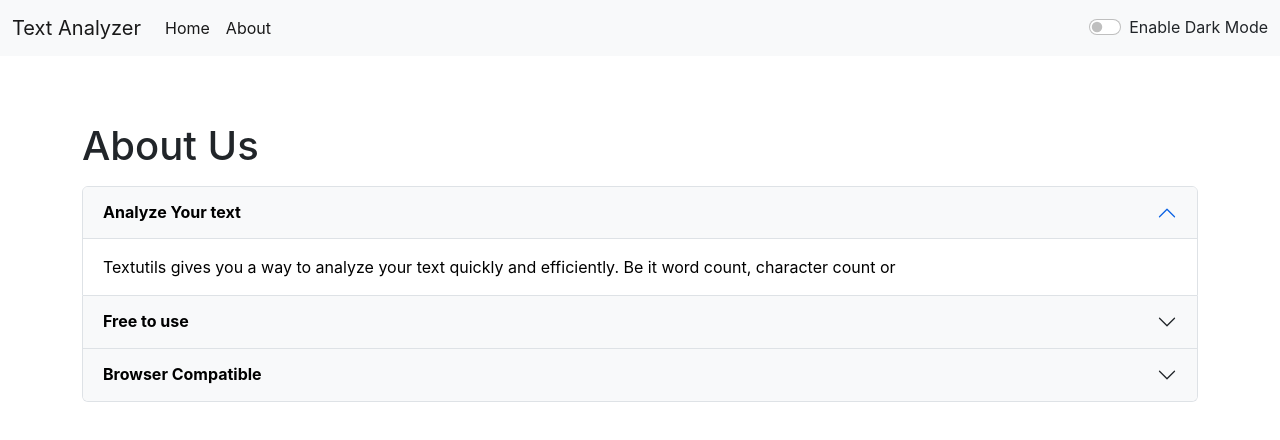
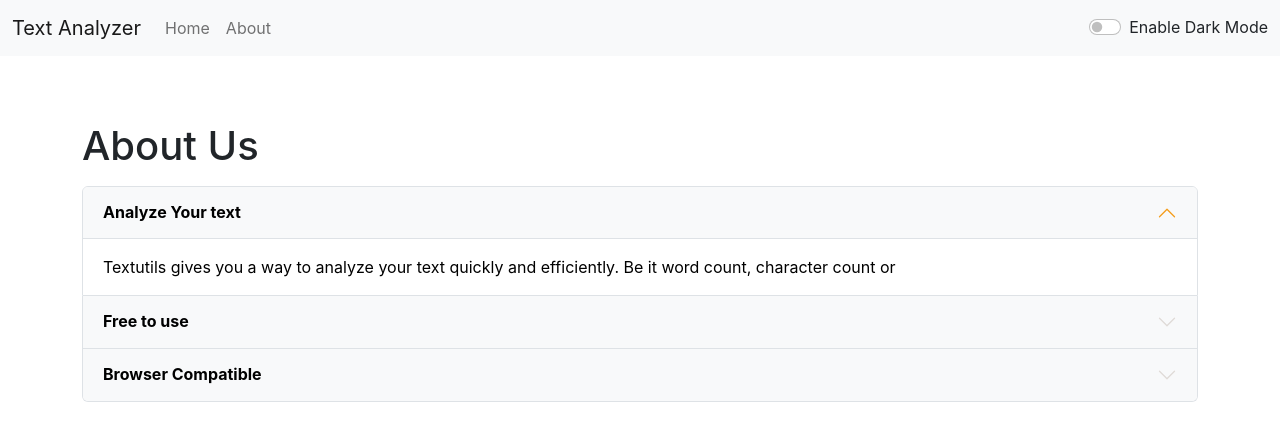
Before and after one commit to UtkarshDhavale/Text-Analyzer, a React (Create React App) app: page /about in a window 1280 px wide. Shown: the top 440 px of the page. Built offline with nearby package versions, Linux system fonts and the light colour scheme.

Commit message:
Minor changes in Navbar component and index.css

```diff
--- a/src/components/Navbar.js
+++ b/src/components/Navbar.js
@@ -15,10 +15,10 @@ export default function Navbar(props) {
             <div className="collapse navbar-collapse" id="navbarSupportedContent">
               <ul className="navbar-nav me-auto mb-2 mb-lg-0">
                 <li className="nav-item">
-                  <Link className="nav-link active" to="/">{props.home}</Link>
+                  <Link className="nav-link" to="/">{props.home}</Link>
                 </li>
                 <li className="nav-item">
-                  <Link className="nav-link active" to="/about">{props.about}</Link>
+                  <Link className="nav-link" to="/about">{props.about}</Link>
                 </li>
               </ul>
               {/*
--- a/src/index.css
+++ b/src/index.css
@@ -11,3 +11,7 @@ code {
   font-family: source-code-pro, Menlo, Monaco, Consolas, 'Courier New',
     monospace;
 }
+
+.accordion-button::after {
+  filter: invert(1);
+}
```
